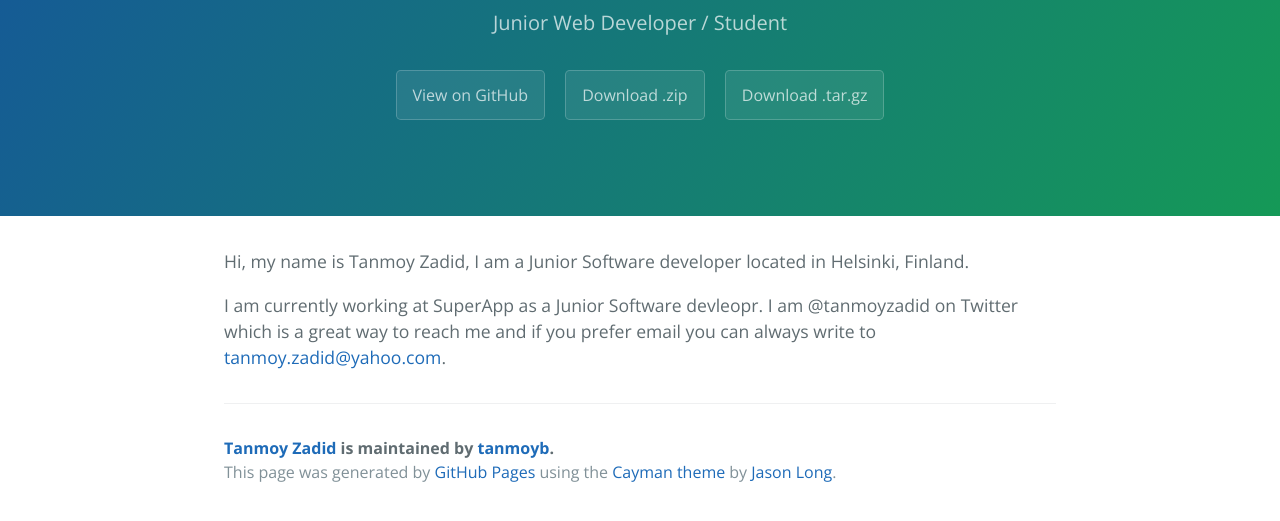
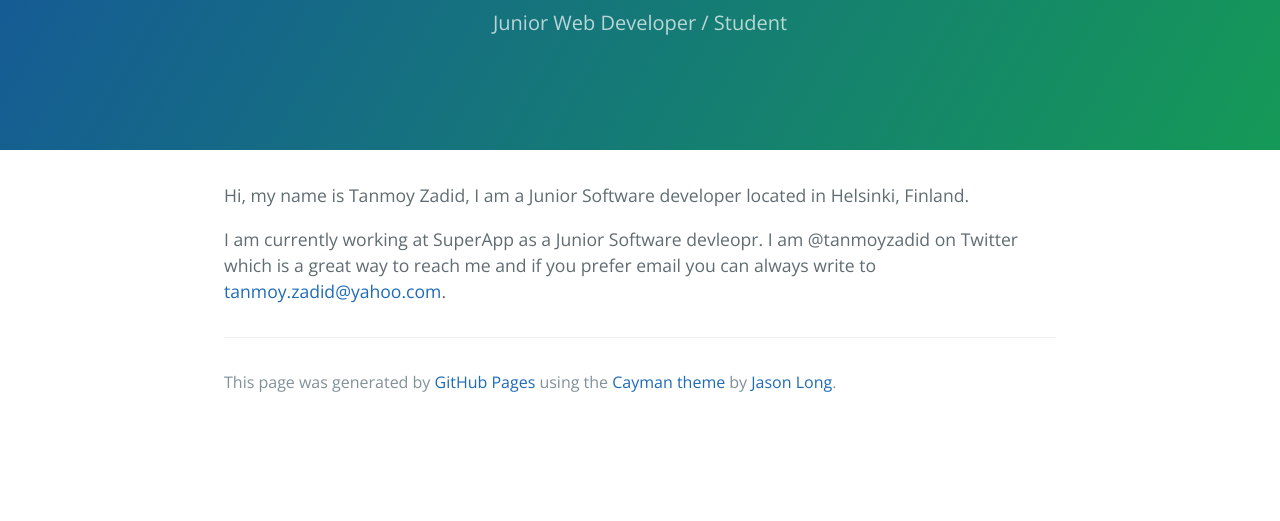
Before and after one commit to tanmoyb/personal-website, a plain HTML site: page index.html in a window 1280 px wide. Shown: the part 167-688 px from the top of the page. Drawn offline with nearby package versions, Linux system fonts and the light colour scheme.

Commit message:
Update index.html

```diff
--- a/index.html
+++ b/index.html
@@ -13,9 +13,6 @@
     <section class="page-header">
       <h1 class="project-name">Tanmoy Zadid </h1>
       <h2 class="project-tagline">Junior Web Developer / Student</h2>
-      <a href="https://github.com/tanmoyb/personal-website" class="btn">View on GitHub</a>
-      <a href="https://github.com/tanmoyb/personal-website/zipball/master" class="btn">Download .zip</a>
-      <a href="https://github.com/tanmoyb/personal-website/tarball/master" class="btn">Download .tar.gz</a>
     </section>
 
     <section class="main-content">
@@ -25,8 +22,6 @@
 me and if you prefer email you can always write to  <a href="mailto:tanmoy.zadid@yahoo.com">tanmoy.zadid@yahoo.com</a>.</p>
 
       <footer class="site-footer">
-        <span class="site-footer-owner"><a href="https://github.com/tanmoyb/personal-website">Tanmoy Zadid </a> is maintained by <a href="https://github.com/tanmoyb">tanmoyb</a>.</span>
-
         <span class="site-footer-credits">This page was generated by <a href="https://pages.github.com">GitHub Pages</a> using the <a href="https://github.com/jasonlong/cayman-theme">Cayman theme</a> by <a href="https://twitter.com/jasonlong">Jason Long</a>.</span>
       </footer>
 
```
